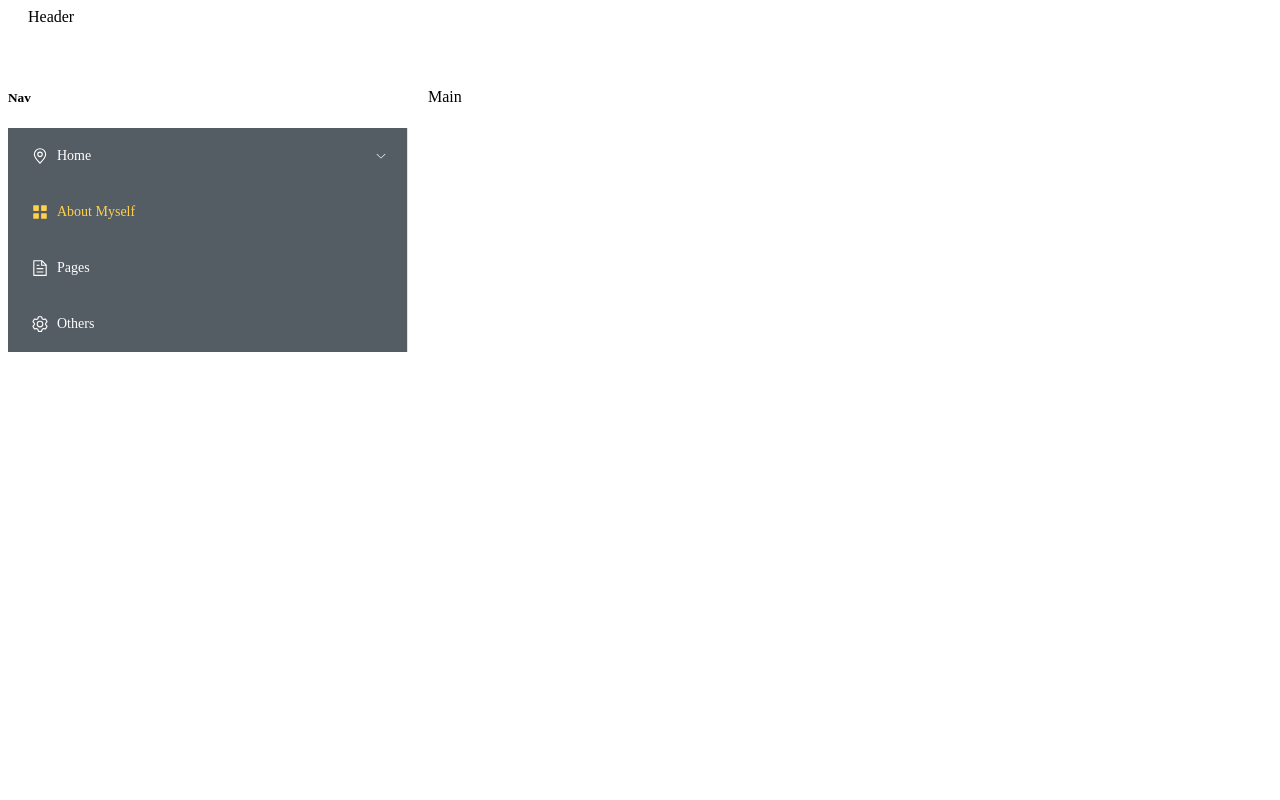
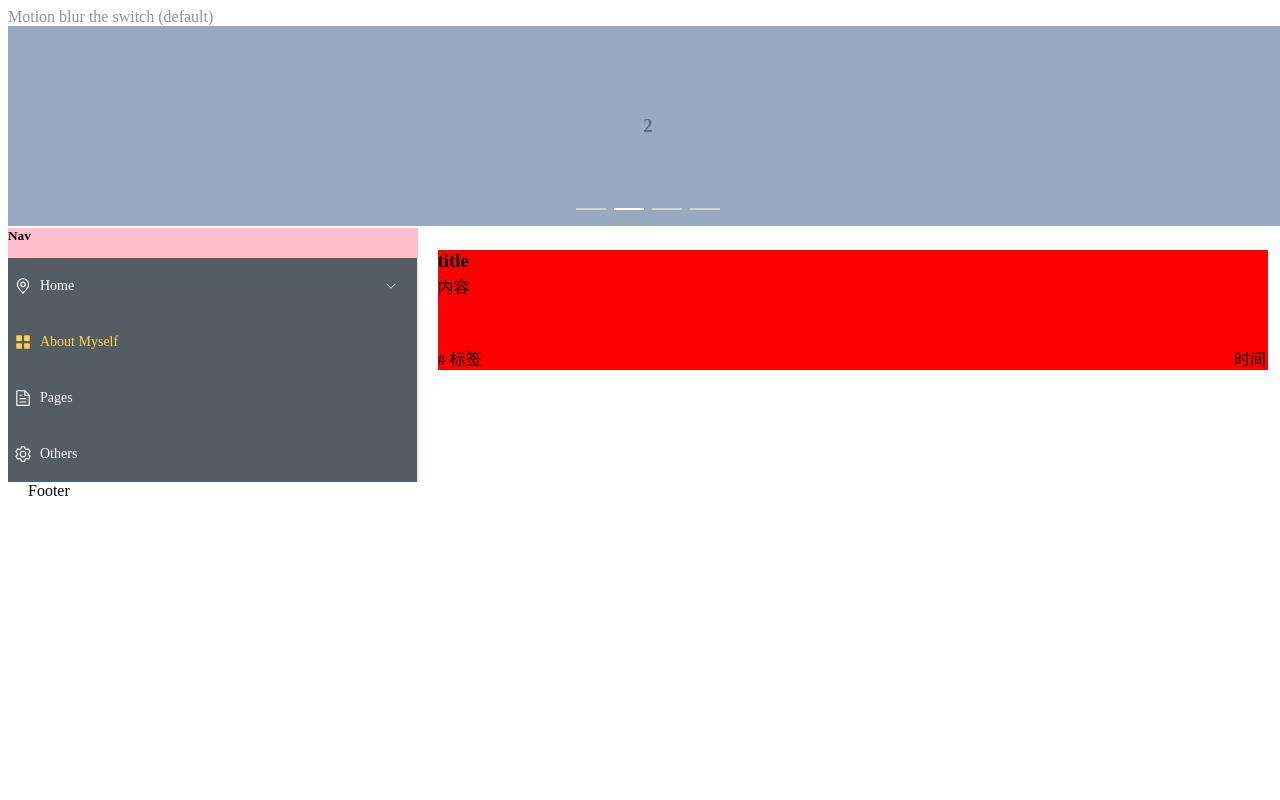
Before and after one commit to Magic462/blog-v1, a Vue app: page / in a window 1280 px wide. Shown: the top 800 px of the page. Built offline with nearby package versions, Linux system fonts and the light colour scheme.

Commit message:
1.基本布局

```diff
--- a/src/App.vue
+++ b/src/App.vue
@@ -1,7 +1,9 @@
 <script>
 // import { RouterLink, RouterView } from 'vue-router'
 import { defineComponent } from 'vue'
-import IndexMain from '@/components/IndexMain.vue'
+import AsidePart from '@/components/AsidePart.vue'
+import MainPages from '@/components/MainPages.vue'
+import HeaderPart from '@/components/HeaderPart.vue'
 import { ElContainer,ElAside,ElHeader,ElMain,ElFooter } from 'element-plus'
 
 export default defineComponent({
@@ -11,6 +13,9 @@ export default defineComponent({
     ElHeader,
     ElMain,
     ElFooter,
+    AsidePart,
+    MainPages,
+    HeaderPart
   },
   // setup() {
   //   return {
@@ -20,34 +25,38 @@ export default defineComponent({
   // },
 })
 </script>
+
 <template>
-  <div class="common-layout">
+  <el-container class="common-layout">
+    <el-header><HeaderPart></HeaderPart></el-header>
     <el-container>
-      <el-header>Header</el-header>
-      <el-container>
-        <el-aside width="500px">
-          <IndexMain></IndexMain>
-        </el-aside>
-        <el-container>
-          <el-main>Main</el-main>
-          <el-footer>Footer</el-footer>
-        </el-container>
-      </el-container>
+      <el-aside>
+        <!-- 侧边栏内容，这里可以是 AsidePart 组件或其他内容 -->
+        <AsidePart></AsidePart>
+      </el-aside>
+      <el-main>
+        <!-- 主内容区 -->
+       <MainPages></MainPages>
+      </el-main>
     </el-container>
-  </div>
+    <el-footer>Footer</el-footer>
+  </el-container>
 </template>
-
 
 <style scoped>
 .common-layout{
   width: 100vw;
-  height: 100vh;
+  height: 100%;
 }
 ::v-deep(.el-aside) {
-  width: 400px;
-  height: 1000px;
+  width: 32%;
+  height: 100%;
 }
-/* .IndexMain {
-  width: 100%;
-} */
+::v-deep .el-main {
+  padding:0 8x 8px 8px;
+}
+::v-deep .el-header {
+  height: 220px;
+  padding:0;
+}
 </style>
--- a/src/components/indexMain.vue
+++ b/src/components/AsidePart.vue
@@ -64,4 +64,13 @@ const handleClose = (key, keyPath) => {
 ::v-deep(.el-row) {
   height: 100%;
 }
+::v-deep .el-menu {
+  height: 100%;
+  margin-left:-17px;
+}
+::v-deep .el-col .mb-2 {
+  height: 30px;
+  margin:0;
+  background-color: pink;
+}
 </style>
--- /dev/null
+++ b/src/components/HeaderPart.vue
@@ -0,0 +1,47 @@
+<script>
+
+</script>
+
+<template>
+    <div class="block text-center">
+      <span class="demonstration">Motion blur the switch (default)</span>
+      <el-carousel height="200px" motion-blur>
+        <el-carousel-item v-for="item in 4" :key="item">
+          <h3 class="small justify-center" text="2xl">{{ item }}</h3>
+        </el-carousel-item>
+      </el-carousel>
+    </div>
+    <!-- <p class="text-center demonstration">Vertical effect</p>
+    <el-carousel
+      height="200px"
+      direction="vertical"
+      motion-blur
+      :autoplay="false"
+    >
+      <el-carousel-item v-for="item in 4" :key="item">
+        <h3 text="2xl" justify="center">{{ item }}</h3>
+      </el-carousel-item>
+    </el-carousel> -->
+</template>
+
+<style scoped>
+  .demonstration {
+    color: var(--el-text-color-secondary);
+  }
+
+  .el-carousel__item h3 {
+    color: #475669;
+    opacity: 0.75;
+    line-height: 200px;
+    margin: 0;
+    text-align: center;
+  }
+
+  .el-carousel__item:nth-child(2n) {
+    background-color: #99a9bf;
+  }
+
+  .el-carousel__item:nth-child(2n + 1) {
+    background-color: #d3dce6;
+  }
+</style>
--- /dev/null
+++ b/src/components/MainPages.vue
@@ -0,0 +1,36 @@
+<script>
+
+</script>
+
+<template>
+<div class="main">
+    <h3 class="title">title</h3>
+    <div class="content">内容</div>
+    <span class="tab"># 标签</span>
+    <span class="data">时间</span>
+</div>
+</template>
+
+<style scoped>
+.main {
+    width: 100%;
+    height: 120px;
+    background-color: red;
+    position: relative;
+}
+.title {
+    margin: 2px 0;
+}
+.content {
+    height: 70px;
+}
+.tab {
+    position: absolute;
+    bottom:0;
+}
+.data {
+    position: absolute;
+    right:2px;
+    bottom:0;
+}
+</style>
--- a/src/router/index.js
+++ b/src/router/index.js
@@ -6,7 +6,7 @@ const router = createRouter({
     {
       path: '/',
       name: 'home',
-      component: ()=>import("../components/IndexMain.vue")
+      component: ()=>import("../components/AsidePart.vue")
     },
     // {
     //   path: '/about',
```
